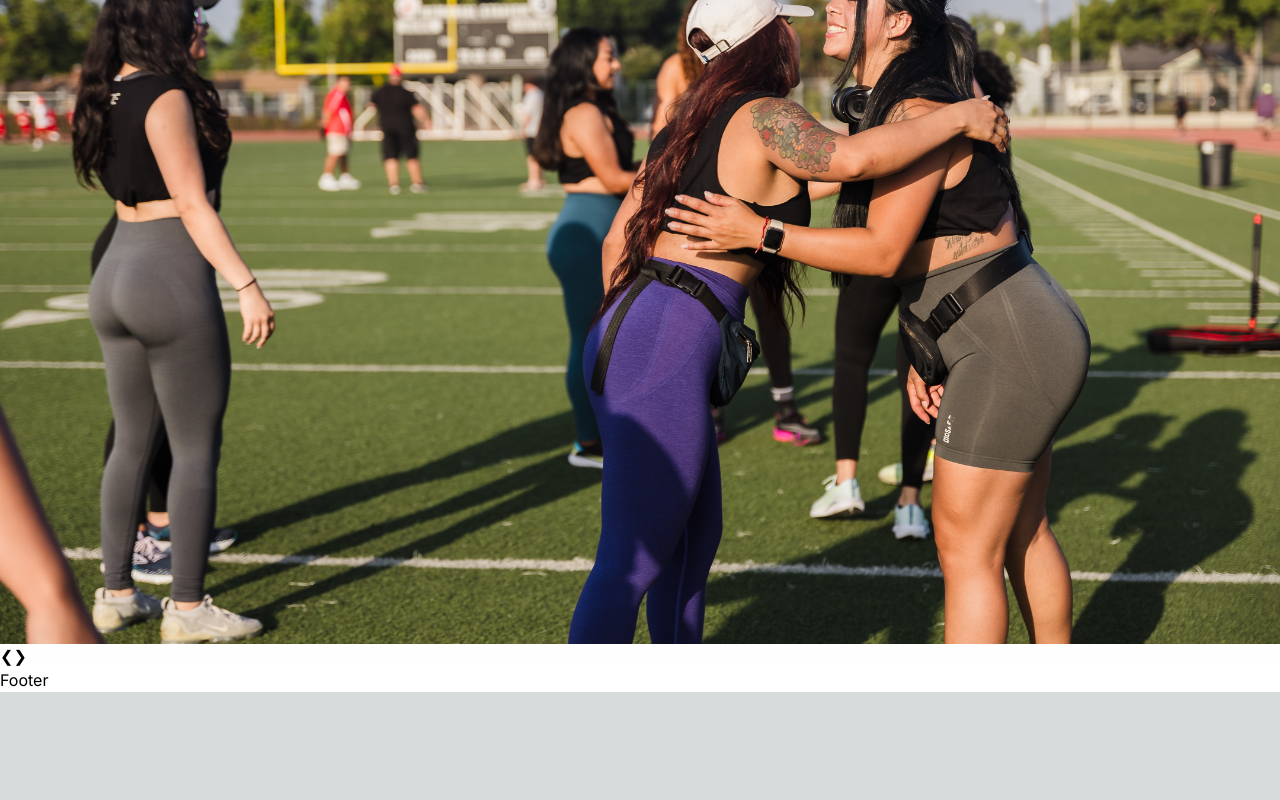
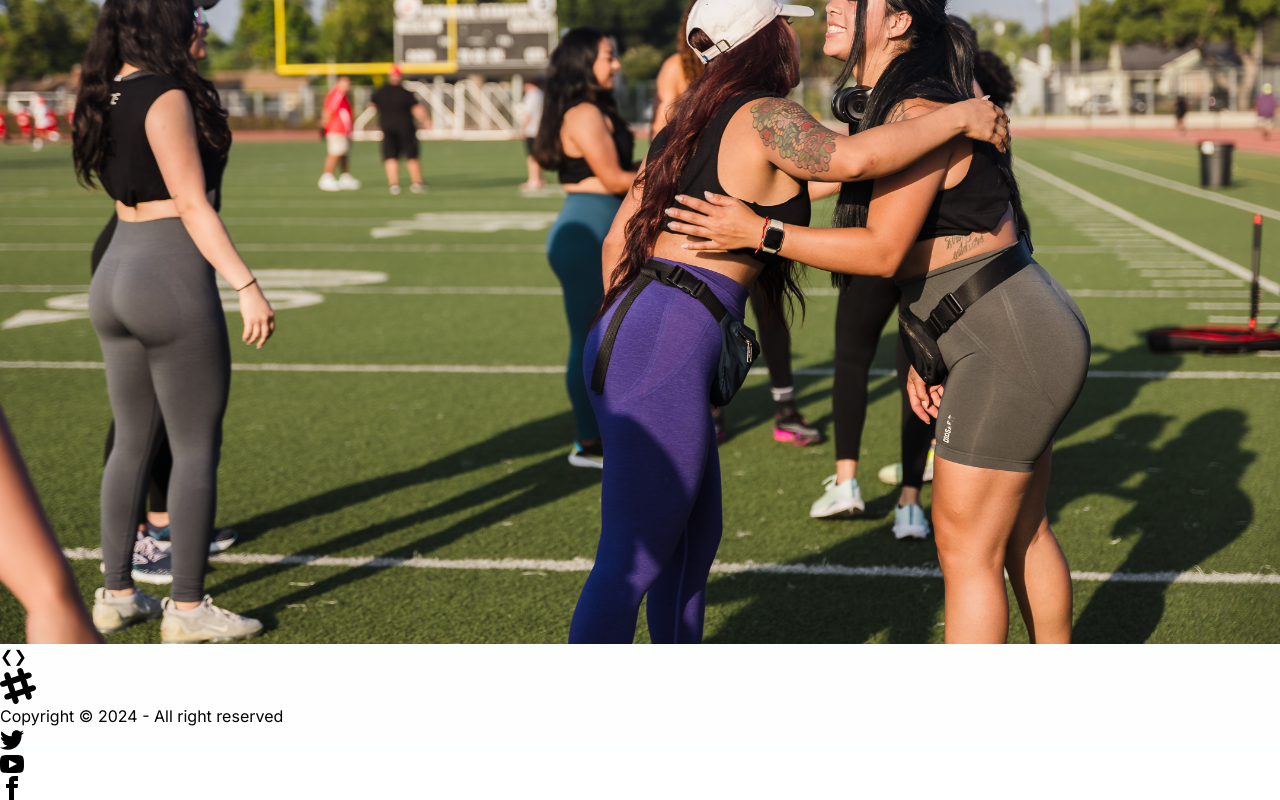
Before and after one commit to vgrclub/vgr-website, a Next.js app: page / in a window 1280 px wide. Shown: the part 3227-4027 px from the top of the page. Before the commit the page ends 3919 px from the top, so only its background shows below. Built offline with nearby package versions, Linux system fonts and the light colour scheme.

Commit message:
create footer template

```diff
--- a/app/components/Footer.tsx
+++ b/app/components/Footer.tsx
@@ -2,7 +2,18 @@
 
 const Footer = () => {
   return (
-    <div>Footer</div>
+    <footer className="footer items-center p-4 bg-neutral text-neutral-content">
+      <aside className="items-center grid-flow-col">
+        <svg width="36" height="36" viewBox="0 0 24 24" xmlns="http://www.w3.org/2000/svg" fillRule="evenodd" clipRule="evenodd" className="fill-current"><path d="M22.672 15.226l-2.432.811.841 2.515c.33 1.019-.209 2.127-1.23 2.456-1.15.325-2.148-.321-2.463-1.226l-.84-2.518-5.013 1.677.84 2.517c.391 1.203-.434 2.542-1.831 2.542-.88 0-1.601-.564-1.86-1.314l-.842-2.516-2.431.809c-1.135.328-2.145-.317-2.463-1.229-.329-1.018.211-2.127 1.231-2.456l2.432-.809-1.621-4.823-2.432.808c-1.355.384-2.558-.59-2.558-1.839 0-.817.509-1.582 1.327-1.846l2.433-.809-.842-2.515c-.33-1.02.211-2.129 1.232-2.458 1.02-.329 2.13.209 2.461 1.229l.842 2.515 5.011-1.677-.839-2.517c-.403-1.238.484-2.553 1.843-2.553.819 0 1.585.509 1.85 1.326l.841 2.517 2.431-.81c1.02-.33 2.131.211 2.461 1.229.332 1.018-.21 2.126-1.23 2.456l-2.433.809 1.622 4.823 2.433-.809c1.242-.401 2.557.484 2.557 1.838 0 .819-.51 1.583-1.328 1.847m-8.992-6.428l-5.01 1.675 1.619 4.828 5.011-1.674-1.62-4.829z"></path></svg>
+        <p>Copyright © 2024 - All right reserved</p>
+      </aside>
+      <nav className="grid-flow-col gap-4 md:place-self-center md:justify-self-end">
+        <a><svg xmlns="http://www.w3.org/2000/svg" width="24" height="24" viewBox="0 0 24 24" className="fill-current"><path d="M24 4.557c-.883.392-1.832.656-2.828.775 1.017-.609 1.798-1.574 2.165-2.724-.951.564-2.005.974-3.127 1.195-.897-.957-2.178-1.555-3.594-1.555-3.179 0-5.515 2.966-4.797 6.045-4.091-.205-7.719-2.165-10.148-5.144-1.29 2.213-.669 5.108 1.523 6.574-.806-.026-1.566-.247-2.229-.616-.054 2.281 1.581 4.415 3.949 4.89-.693.188-1.452.232-2.224.084.626 1.956 2.444 3.379 4.6 3.419-2.07 1.623-4.678 2.348-7.29 2.04 2.179 1.397 4.768 2.212 7.548 2.212 9.142 0 14.307-7.721 13.995-14.646.962-.695 1.797-1.562 2.457-2.549z"></path></svg>
+        </a>
+        <a><svg xmlns="http://www.w3.org/2000/svg" width="24" height="24" viewBox="0 0 24 24" className="fill-current"><path d="M19.615 3.184c-3.604-.246-11.631-.245-15.23 0-3.897.266-4.356 2.62-4.385 8.816.029 6.185.484 8.549 4.385 8.816 3.6.245 11.626.246 15.23 0 3.897-.266 4.356-2.62 4.385-8.816-.029-6.185-.484-8.549-4.385-8.816zm-10.615 12.816v-8l8 3.993-8 4.007z"></path></svg></a>
+        <a><svg xmlns="http://www.w3.org/2000/svg" width="24" height="24" viewBox="0 0 24 24" className="fill-current"><path d="M9 8h-3v4h3v12h5v-12h3.642l.358-4h-4v-1.667c0-.955.192-1.333 1.115-1.333h2.885v-5h-3.808c-3.596 0-5.192 1.583-5.192 4.615v3.385z"></path></svg></a>
+      </nav>
+    </footer>
   )
 }
 
```
